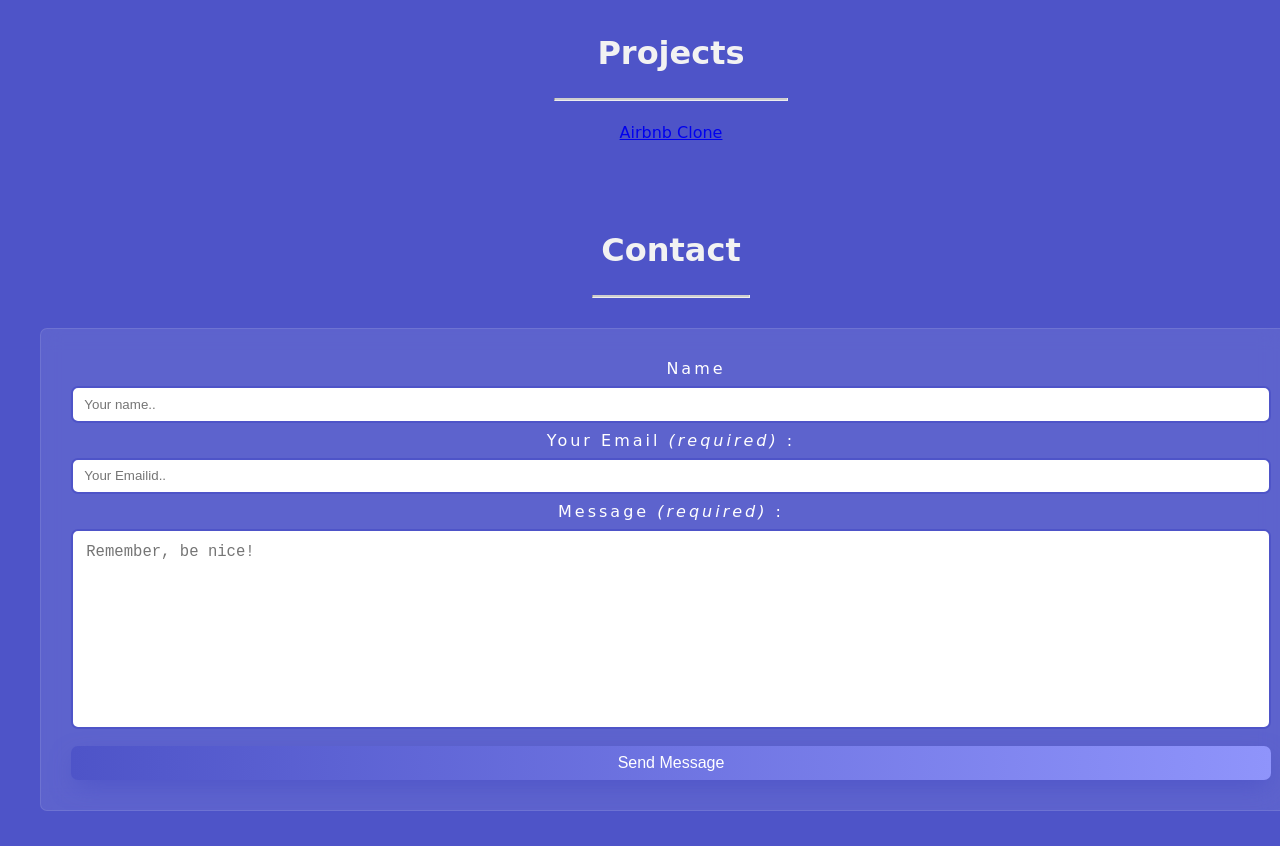
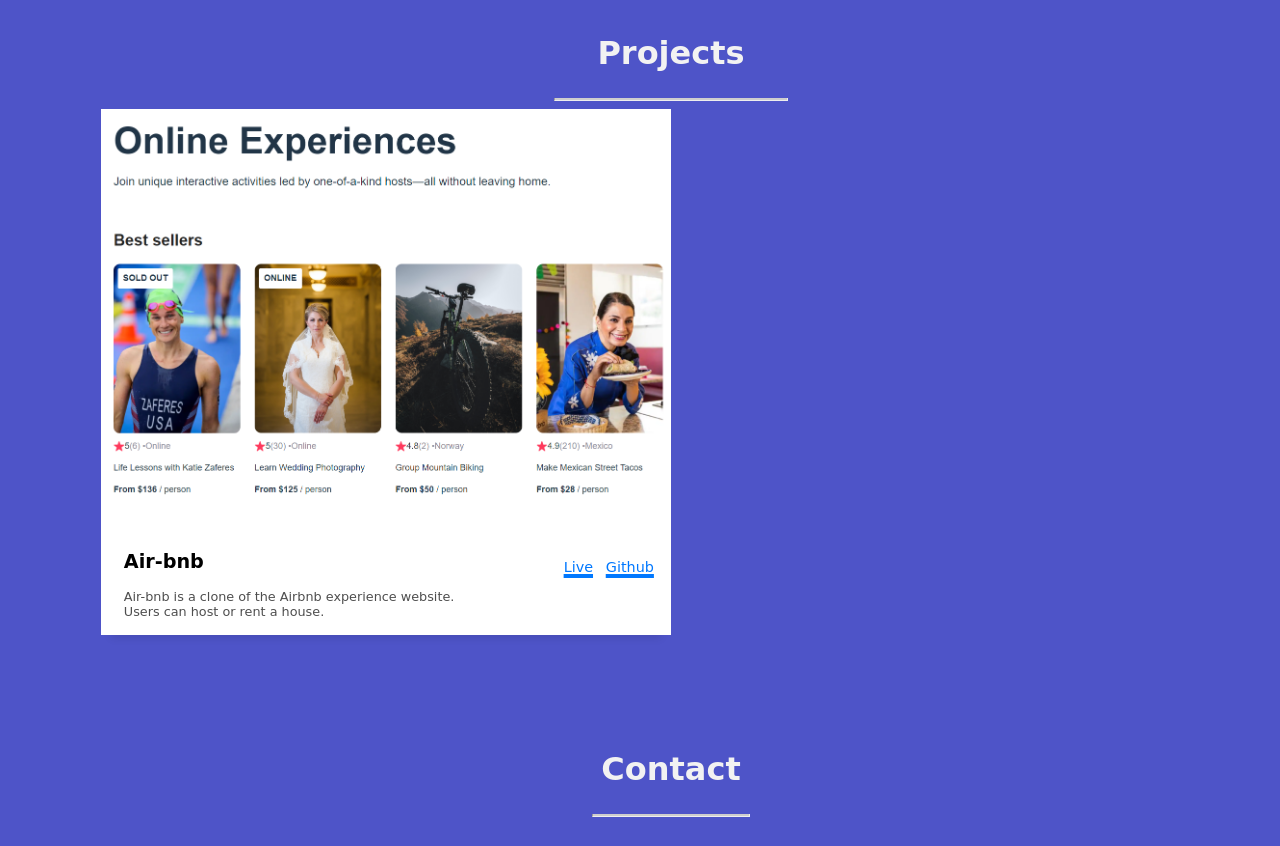
Before and after one commit to Nandini1Bag/Portfolio, a plain HTML site: page index.html in a window 1280 px wide. Shown: the part 1393-2239 px from the top of the page. Drawn offline with Linux system fonts and the light colour scheme.

Commit message:
Add project section.

```diff
--- a/Styles.css
+++ b/Styles.css
@@ -53,6 +53,115 @@ body {
     text-align:center;
    }
 
+  /* ----------------------------
+  Portfolio
+  ------------------------------ */
+
+  .portfolio-container{
+    --bs-gutter-x: 1.5rem;
+    --bs-gutter-y: 0;
+    width: 100%;
+    padding-right: calc(var(--bs-gutter-x) * .5);
+    padding-left: calc(var(--bs-gutter-x) * .5);
+    margin-right: auto;
+    margin-left: auto;
+  }
+
+  @media (min-width: 1200px){
+.portfolio-container{
+    max-width: 1140px;
+}}
+
+  .work-box{
+    margin-bottom: 3rem;
+    backface-visibility: hidden;
+    background-color: #fff;
+    box-shadow: 0 13px 8px -10px rgba(0, 0, 0, 0.1);
+   }
+
+   .work-box:hover img {
+    transform: scale(1.3);
+  }
+
+  .work-img {
+    display: block;
+    overflow: hidden;
+  }
+
+.work-img img {
+  transition: all 1s;
+}
+
+.work-content {
+  padding: 2rem 3% 1rem 4%;
+}
+
+.work-content .w-more {
+  color: #4e4e4e;
+  font-size: 0.8rem;
+}
+
+.work-content .w-more .w-ctegory {
+  color: #0078ff;
+}
+
+.work-content .w-like {
+  font-size: 2.5rem;
+  color: #0078ff;
+  float: right;
+}
+
+.work-content .w-like a {
+  color: #0078ff;
+}
+
+.work-content .w-like .num-like {
+  font-size: 0.7rem;
+}
+
+.w-title {
+  font-size: 1.2rem;
+}
+
+.img-fluid {
+  max-width: 100%;
+  height: auto;
+}
+
+.row {
+  display: flex;
+  flex-wrap: wrap;
+}
+
+@media (min-width: 768px){
+  .col-md-6 {
+      flex: 0 0 auto;
+      width: 50%;
+  }}
+
+@media (min-width: 576px){
+.col-sm-4 {
+    flex: 0 0 auto;
+    width: 33.33333333%;
+}}
+
+@media (min-width: 576px){
+.col-sm-8 {
+    flex: 0 0 auto;
+    width: 66.66666667%;
+}
+}
+.container{
+  margin-right: auto;
+  margin-left: auto;
+}
+.liveTxt {
+  font-size: 0.9rem;
+}
+
+  /* ----------------------------
+  End of Portfolio
+  ------------------------------ */
 
    #projectTiles{
       display: flex;
@@ -364,7 +473,7 @@ body {
    font-size: 32px;
 }
 
-img {
+.about_grid_container img {
         border-radius: 50%;
         border: 6px solid #f2f2f2;
         padding: 0px;
--- a/index.html
+++ b/index.html
@@ -72,26 +72,37 @@
   <div id="Projects">
     <h1 class="section_header">Projects</h1>
     <hr style="width: 15%;">
-              <div class="Experiments-details">
-               <!-- <div class="detailsflex">  -->
-                   <div>
-                    <a
-                    href="https://codepen.io/freeCodeCamp/full/KzXQgy"
-                    target="_blank">
-                    <!-- <img class="Square-img" src="images/Airbnbclone.png">
-                   <p class="project-title">
-                    <span class="code">&lt;</span>
-                    Airbnb Clone
-                    <span class="code">&#47;&gt;</span>
-                  </p>  -->
-                  Airbnb Clone
-                    </a>
-                   </div>
-
-              <!-- </div>       -->
+       <!--Airbnb clone Project -->
+    <div class="portfolio-container">
+    <div class="row">
+    <div class="col-md-6">
+      <div class="work-box">
+        <a href="images/air-bnb-home-page.png" data-gallery="portfolioGallery" class="portfolio-lightbox">
+          <div class="work-img">
+            <img src="images/air-bnb-home-page.png" alt="" class="img-fluid">
+          </div>
+        </a>
+        <div class="work-content">
+          <div class="row">
+            <div class="col-sm-8">
+              <h2 class="w-title">Air-bnb</h2>
+              <div class="w-more">
+                <span>Air-bnb is a clone of the Airbnb experience website. Users can host or rent a house.</span>
               </div>
-
+            </div>
+            <div class="col-sm-4">
+              <div class="w-like">
+                <a href="https://air-bnb-exp-clone.netlify.app/" target="_blank"> <span class="liveTxt">Live</span></a>
+                <a href="https://github.com/Nandini1Bag/AirbnbClone" target="_blank"><span class="liveTxt">Github</span></a>
+              </div>
+            </div>
+          </div>
+        </div>
+      </div>
+    </div>
   </div>
+ </div>
+</div>
 </section>
 
 <section class="Contact_section">
```
Also changed, not shown: images/air-bnb-home-page.png (added).
